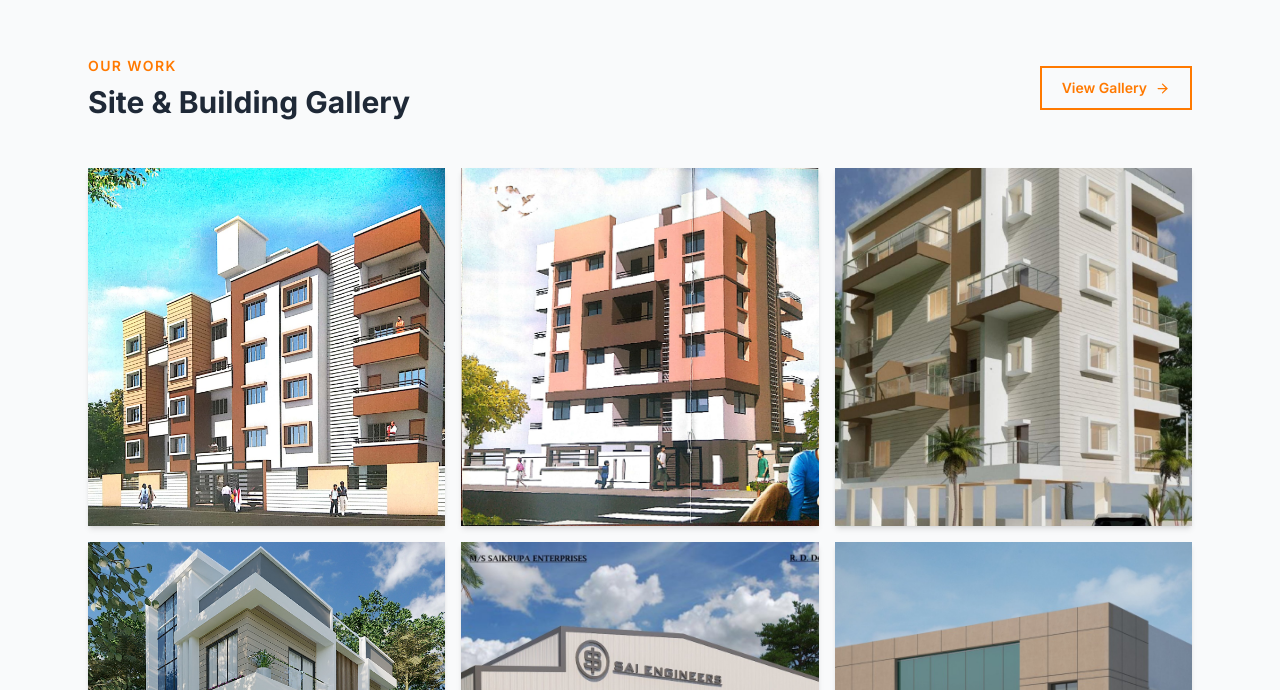
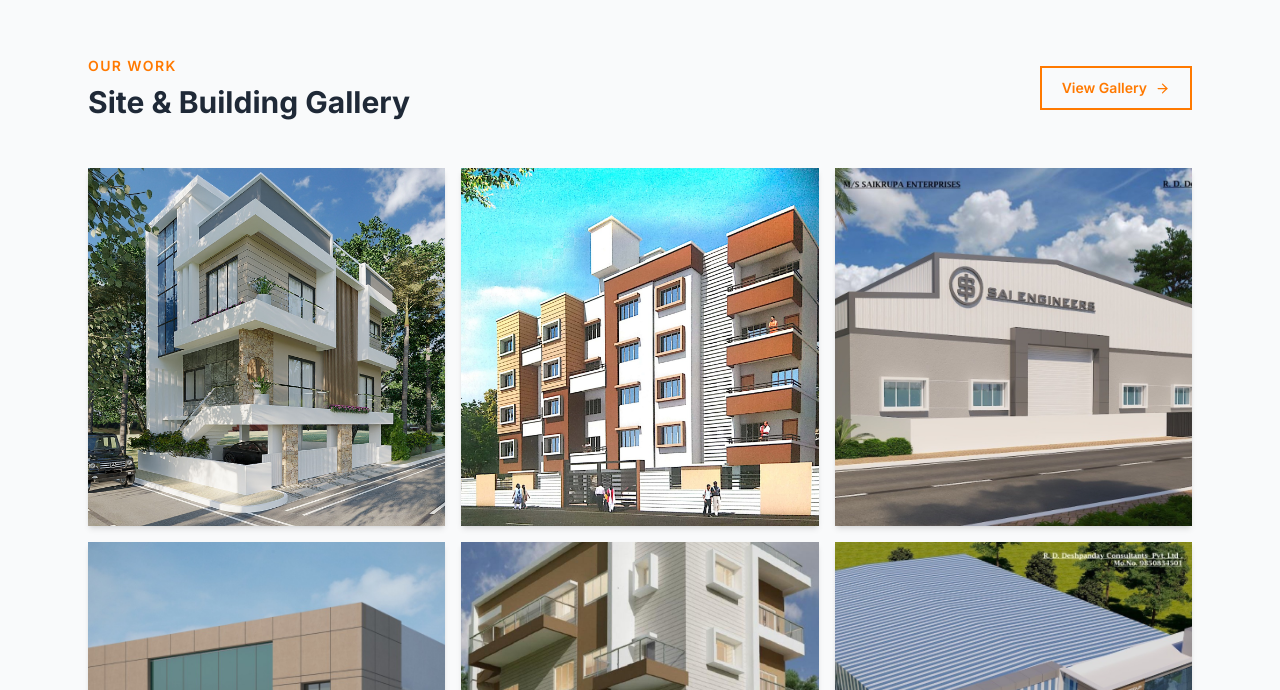
Before and after one commit to poojabhore12/saikrupa-developers, a React (Vite) app: page /about in a window 1280 px wide. Shown: the part 2110-2800 px from the top of the page. Built offline with nearby package versions, Linux system fonts and the light colour scheme.

Commit message:
Add image optimizer, add projects_img to galleries, update About hero bg

```diff
--- a/package.json
+++ b/package.json
@@ -31,7 +31,10 @@
     "eslint-plugin-react-refresh": "^0.5.2",
     "globals": "^17.4.0",
     "postcss": "^8.5.8",
+    "sharp": "^0.34.5",
+    "svgo": "^4.0.1",
     "tailwindcss": "^3.4.4",
-    "vite": "^5.4.0"
+    "vite": "^5.4.0",
+    "vite-plugin-image-optimizer": "^2.0.3"
   }
 }
--- a/src/components/GallerySection.jsx
+++ b/src/components/GallerySection.jsx
@@ -4,19 +4,19 @@ import { X, ZoomIn, MapPin, ArrowRight } from "lucide-react";
 import { Link } from "react-router-dom";
 
 import gallery1 from "../assets/gallery/gallery1.jpeg";
-import gallery2 from "../assets/gallery/gallery2.jpeg";
+import gallery2 from "../assets/gallery/g7.jpeg";
 import g3 from "../assets/gallery/g3.jpeg";
 import g4 from "../assets/gallery/g4.jpeg";
 import g9 from "../assets/gallery/g9.jpeg";
 import g10 from "../assets/gallery/g10.jpeg";
 
 const photos = [
+  { src: g4,       label: "Industrial Zone",     location: "Pune" },
   { src: gallery1, label: "Site Overview",      location: "Pune" },
-  { src: gallery2, label: "Plot Layout",         location: "Pune" },
-  { src: g3,       label: "Road Infrastructure", location: "Pune" },
-  { src: g4,       label: "Industrial Zone",     location: "Pune" },
   { src: g9,       label: "Site Development",    location: "Pune" },
   { src: g10,      label: "Boundary & Gating",   location: "Pune" },
+  { src: g3,       label: "Road Infrastructure", location: "Pune" },
+  { src: gallery2, label: "Plot Layout",         location: "Pune" },
 ];
 
 export default function GallerySection() {
--- a/src/pages/About.jsx
+++ b/src/pages/About.jsx
@@ -1,5 +1,5 @@
 import { motion } from "framer-motion";
-import heroImage from "../assets/project5.png";
+import heroImage from "../assets/gallery/g5.jpeg";
 import AboutSection from "../components/AboutSection";
 import VisionMissionSection from "../components/VisionMissionSection";
 import GallerySection from "../components/GallerySection";
--- a/src/pages/Gallery.jsx
+++ b/src/pages/Gallery.jsx
@@ -32,6 +32,19 @@ import site9  from "../assets/site_img/site9.jpeg";
 import site10 from "../assets/site_img/site10.jpeg";
 import site21 from "../assets/site_img/site21.jpeg";
 import site22 from "../assets/site_img/site22.jpeg";
+import p2  from "../assets/projects_img/p2.jpeg";
+import p3  from "../assets/projects_img/p3.jpeg";
+import p4  from "../assets/projects_img/p4.jpeg";
+import p5  from "../assets/projects_img/p5.jpeg";
+import p6  from "../assets/projects_img/p6.jpeg";
+import p7  from "../assets/projects_img/p7.jpeg";
+import p8  from "../assets/projects_img/p8.jpeg";
+import p9  from "../assets/projects_img/p9.jpeg";
+import p10 from "../assets/projects_img/p10.jpeg";
+import p11 from "../assets/projects_img/p11.jpeg";
+import p12 from "../assets/projects_img/p12.jpeg";
+import p13 from "../assets/projects_img/p13.jpeg";
+import p14 from "../assets/projects_img/p14.jpeg";
 
 const photos = [
   { src: g1,       label: "Site Overview",         location: "Pune" },
@@ -50,7 +63,6 @@ const photos = [
   { src: project4, label: "Custom Plot Sizes",      location: "Pune" },
   { src: project5, label: "Site Aerial View",       location: "Pune" },
   { src: project6, label: "Site Maintenance",       location: "Pune" },
-  { src: site1,    label: "Site Work",              location: "Pune" },
   { src: site2,    label: "Site Work",              location: "Pune" },
   { src: site3,    label: "Site Work",              location: "Pune" },
   { src: site4,    label: "Site Work",              location: "Pune" },
@@ -62,6 +74,19 @@ const photos = [
   { src: site10,   label: "Site Work",              location: "Pune" },
   { src: site21,   label: "Site Work",              location: "Pune" },
   { src: site22,   label: "Site Work",              location: "Pune" },
+  { src: p2,       label: "Project Site",           location: "Pune" },
+  { src: p3,       label: "Project Site",           location: "Pune" },
+  { src: p4,       label: "Project Site",           location: "Pune" },
+  { src: p5,       label: "Project Site",           location: "Pune" },
+  { src: p6,       label: "Project Site",           location: "Pune" },
+  { src: p7,       label: "Project Site",           location: "Pune" },
+  { src: p8,       label: "Project Site",           location: "Pune" },
+  { src: p9,       label: "Project Site",           location: "Pune" },
+  { src: p10,      label: "Project Site",           location: "Pune" },
+  { src: p11,      label: "Project Site",           location: "Pune" },
+  { src: p12,      label: "Project Site",           location: "Pune" },
+  { src: p13,      label: "Project Site",           location: "Pune" },
+  { src: p14,      label: "Project Site",           location: "Pune" },
 ];
 
 export default function Gallery() {
--- a/vite.config.js
+++ b/vite.config.js
@@ -1,6 +1,15 @@
 import { defineConfig } from 'vite'
 import react from '@vitejs/plugin-react'
+import { ViteImageOptimizer } from 'vite-plugin-image-optimizer'
 
 export default defineConfig({
-  plugins: [react()],
+  plugins: [
+    react(),
+    ViteImageOptimizer({
+      png: { quality: 80 },
+      jpeg: { quality: 80 },
+      jpg: { quality: 80 },
+      webp: { lossless: false, quality: 80 },
+    }),
+  ],
 })
```
Also changed, not shown: 1 other file (tests, documents, lock files or other folders).
